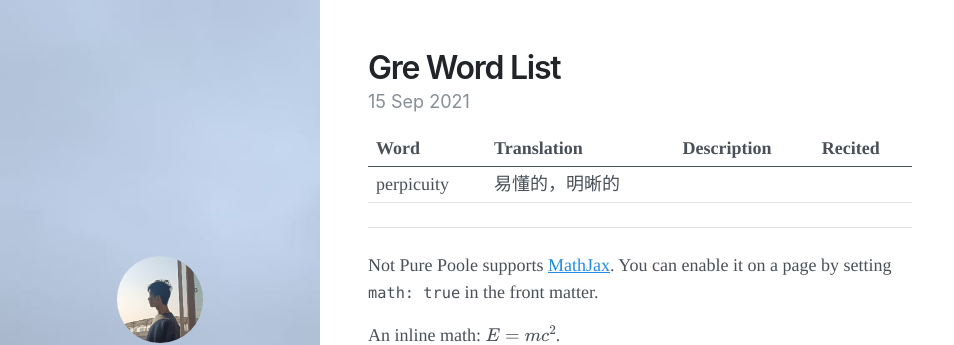
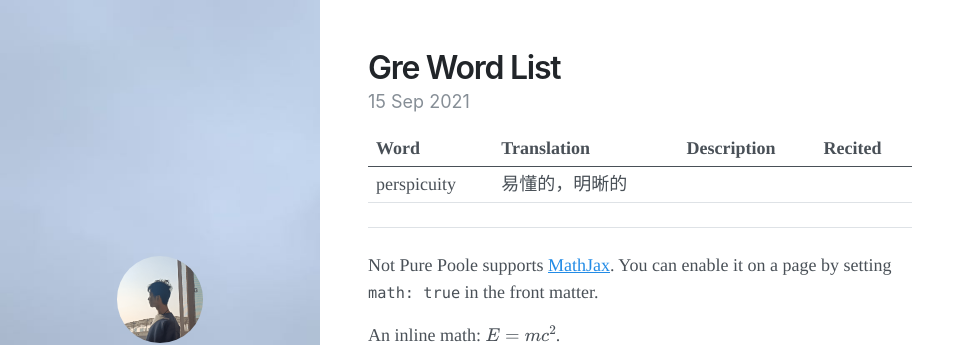
Before and after one commit to wzz1206/wzz1206.github.io, a Jekyll site: the page built from _posts/2021-9-15-Gre-Word-List.md, in a window 1280 px wide. Shown: the top 345 px of the page, without its empty margins (0-954 px from the left). Built offline with Jekyll 4.4.1, drawn with Linux system fonts in a browser that asks for light colours; nearby versions of some CDN libraries.

Commit message:
Update 2021-9-15-Gre-Word-List.md

```diff
--- a/_posts/2021-9-15-Gre-Word-List.md
+++ b/_posts/2021-9-15-Gre-Word-List.md
@@ -7,7 +7,7 @@ date: 2021-9-15 10:42 +0800
 ---
 |  Word  |  Translation  |  Description  |  Recited  |
 |--------|---------------|---------------|-----------|
-|perpicuity|易懂的，明晰的|||
+|perspicuity|易懂的，明晰的|||
 
 
 
```
